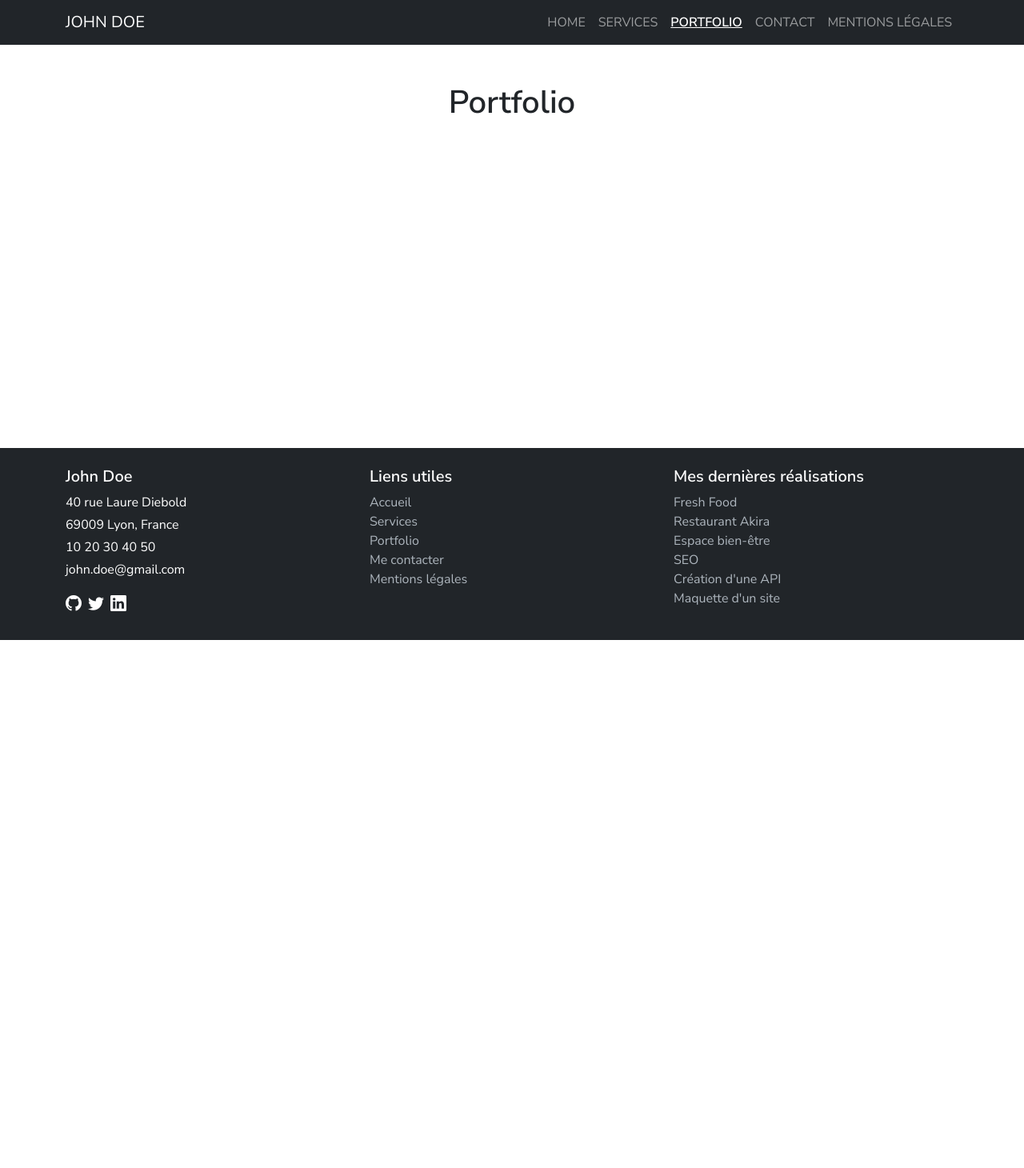
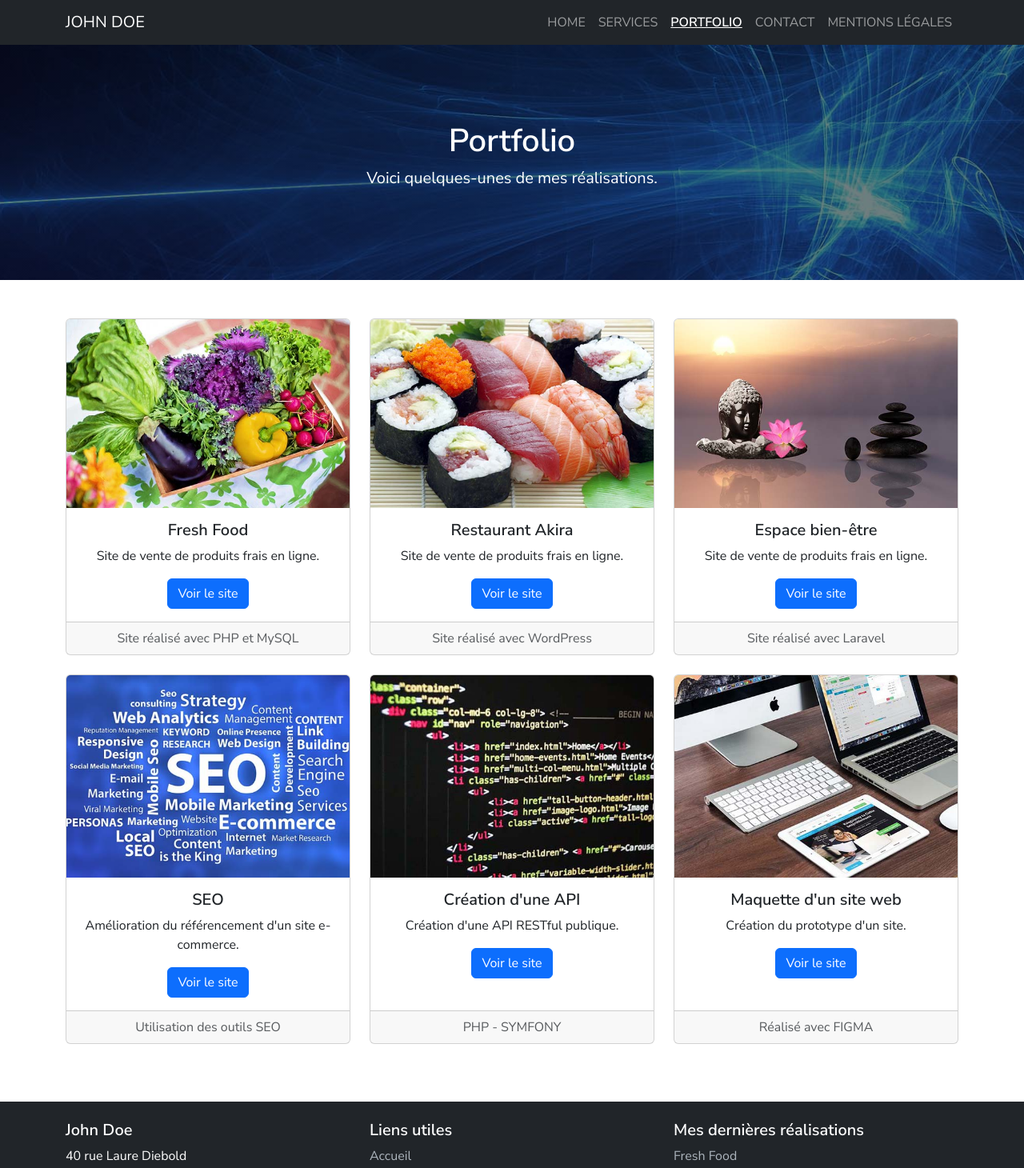
Before and after one commit to adripcr0301-sketch/portfolio-john-doe, a React (Create React App) app: page /portfolio in a window 1280 px wide. Shown: the top 1460 px of the page at 80% size. Before the commit the page ends 800 px from the top, so only its background shows below. Built offline with nearby package versions, Linux system fonts and the light colour scheme; no server answers.

Commit message:
Add Portfolio page with 6 project cards

```diff
--- a/src/App.js
+++ b/src/App.js
@@ -4,6 +4,7 @@ import Header from './components/Header/Header';
 import Footer from './components/Footer/Footer';
 import Home from './pages/Home/Home';
 import Services from './pages/Services/Services';
+import Portfolio from './pages/Portfolio/Portfolio';
 import GitHubModal from './components/Modal/GitHubModal';
 
 function App() {
@@ -17,7 +18,7 @@ function App() {
         <Routes>
           <Route path="/" element={<Home onOpenModal={() => setShowModal(true)} />} />
           <Route path="/services" element={<Services />} />
-          <Route path="/portfolio" element={<Placeholder title="Portfolio" />} />
+          <Route path="/portfolio" element={<Portfolio />} />
           <Route path="/contact" element={<Placeholder title="Contact" />} />
           <Route path="/mentions-legales" element={<Placeholder title="Mentions légales" />} />
         </Routes>
--- /dev/null
+++ b/src/pages/Portfolio/Portfolio.js
@@ -0,0 +1,88 @@
+function Portfolio() {
+  const projects = [
+    {
+      image: '/images/portfolio/fresh-food.jpg',
+      title: 'Fresh Food',
+      description: 'Site de vente de produits frais en ligne.',
+      tech: 'Site réalisé avec PHP et MySQL'
+    },
+    {
+      image: '/images/portfolio/restaurant-japonais.jpg',
+      title: 'Restaurant Akira',
+      description: 'Site de vente de produits frais en ligne.',
+      tech: 'Site réalisé avec WordPress'
+    },
+    {
+      image: '/images/portfolio/espace-bien-etre.jpg',
+      title: 'Espace bien-être',
+      description: 'Site de vente de produits frais en ligne.',
+      tech: 'Site réalisé avec Laravel'
+    },
+    {
+      image: '/images/portfolio/seo.jpg',
+      title: 'SEO',
+      description: "Amélioration du référencement d'un site e-commerce.",
+      tech: 'Utilisation des outils SEO'
+    },
+    {
+      image: '/images/portfolio/coder.jpg',
+      title: "Création d'une API",
+      description: "Création d'une API RESTful publique.",
+      tech: 'PHP - SYMFONY'
+    },
+    {
+      image: '/images/portfolio/screens.jpg',
+      title: "Maquette d'un site web",
+      description: "Création du prototype d'un site.",
+      tech: 'Réalisé avec FIGMA'
+    }
+  ];
+
+  return (
+    <>
+      {/* Banner */}
+      <section
+        className="banner py-5 text-white text-center"
+        style={{
+          backgroundImage: `linear-gradient(rgba(0, 0, 0, 0.5), rgba(0, 0, 0, 0.5)), url(${process.env.PUBLIC_URL}/images/banner.jpg)`,
+          backgroundSize: 'cover',
+          backgroundPosition: 'center'
+        }}
+      >
+        <div className="container py-5">
+          <h1>Portfolio</h1>
+          <p className="lead">Voici quelques-unes de mes réalisations.</p>
+        </div>
+      </section>
+
+      {/* Portfolio Cards */}
+      <section className="py-5">
+        <div className="container">
+          <div className="row">
+            {projects.map((project, index) => (
+              <div key={index} className="col-md-4 mb-4">
+                <div className="card h-100 portfolio-card">
+                  <img
+                    src={`${process.env.PUBLIC_URL}${project.image}`}
+                    className="card-img-top"
+                    alt={project.title}
+                  />
+                  <div className="card-body text-center">
+                    <h5 className="card-title">{project.title}</h5>
+                    <p className="card-text">{project.description}</p>
+                    <a href="#!" className="btn btn-primary">Voir le site</a>
+                  </div>
+                  <div className="card-footer text-center text-muted">
+                    {project.tech}
+                  </div>
+                </div>
+              </div>
+            ))}
+          </div>
+        </div>
+      </section>
+    </>
+  );
+}
+
+export default Portfolio;
```
